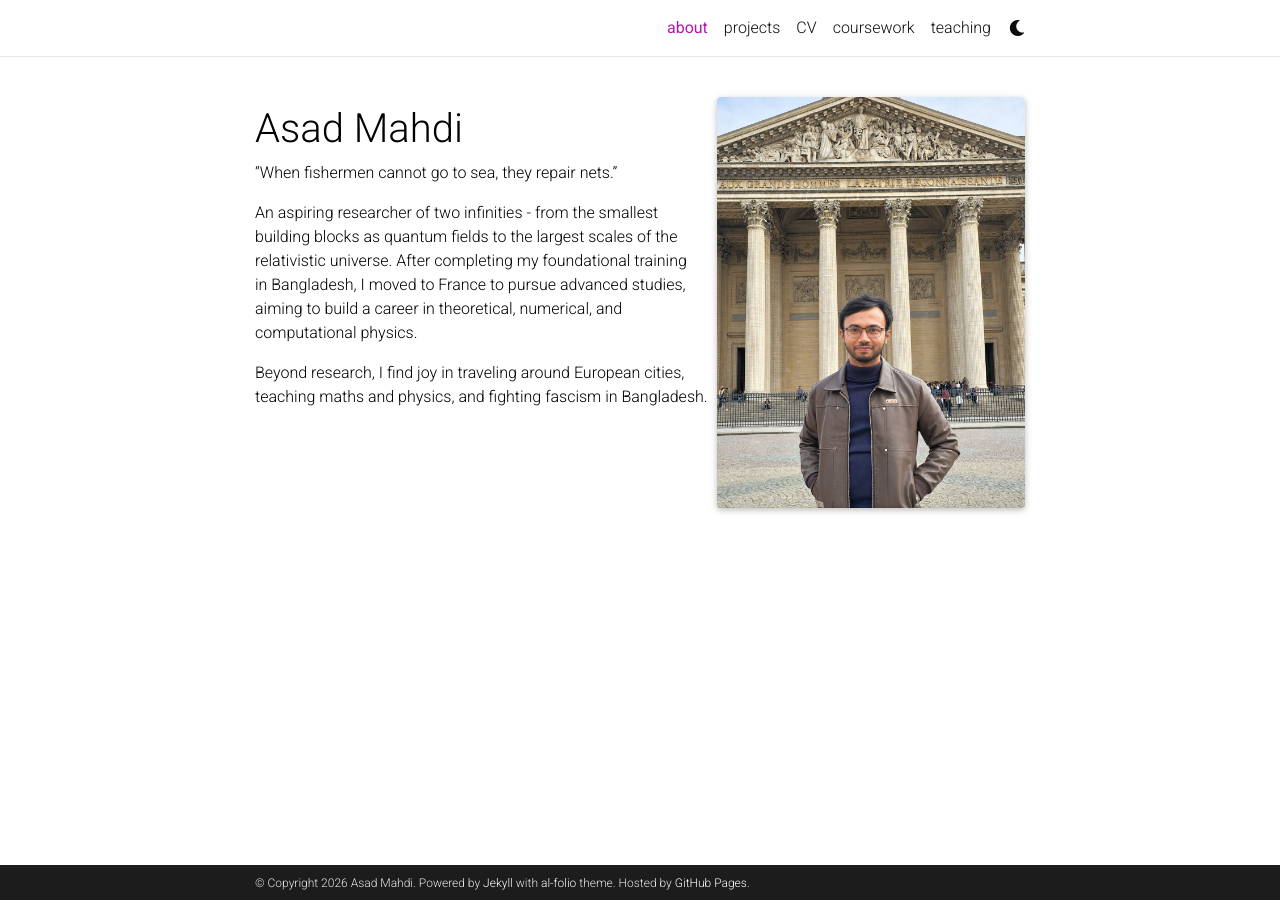
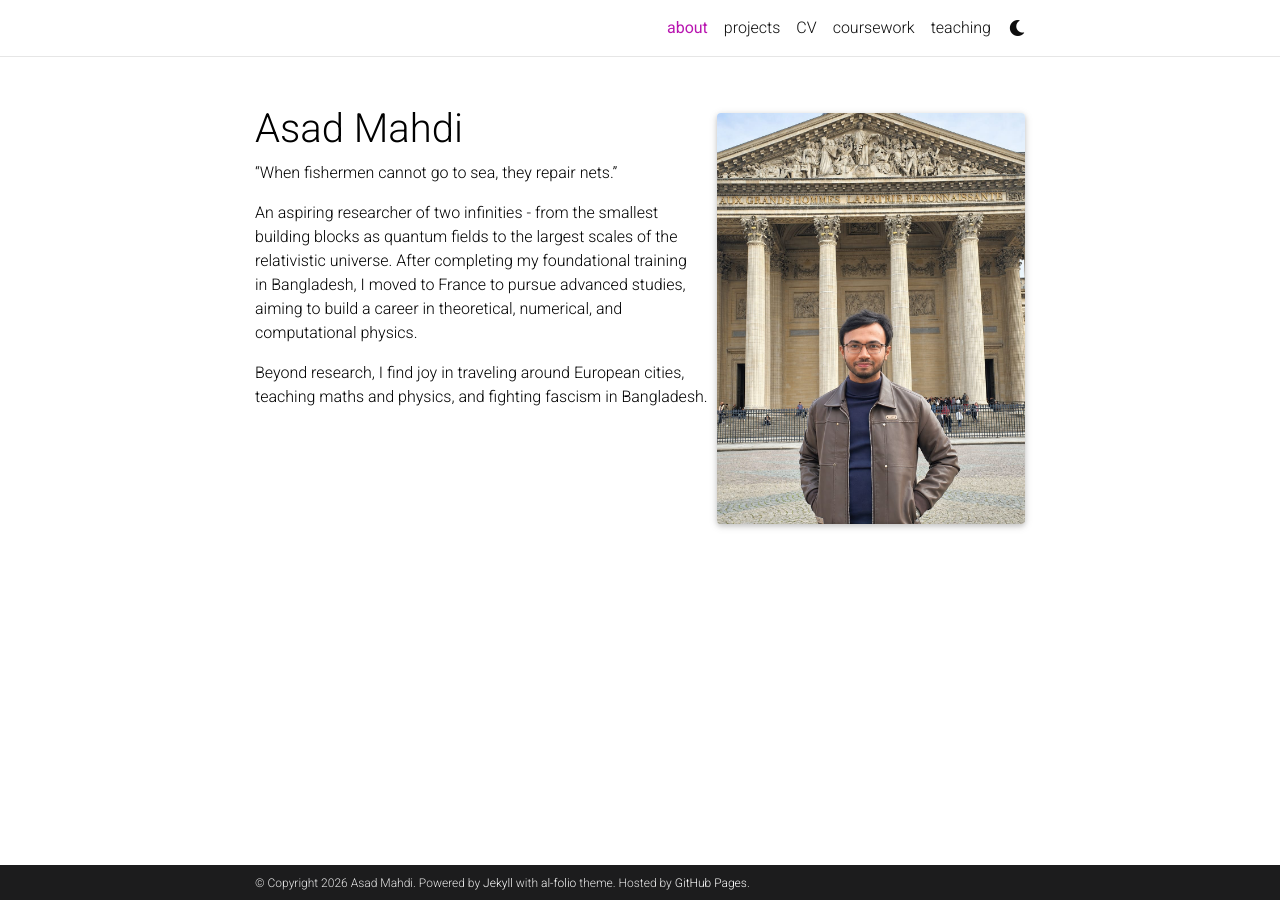
Before and after one commit to asadmahdi-phy/asadmahdi-phy.github.io, a Jekyll site: the page built from _pages/about.md, in a window 1280 px wide. Built offline with Jekyll 4.4.1, drawn with Linux system fonts in a browser that asks for light colours; full-size pictures stand in for the smaller copies a plugin makes; comment, search, counter and statistics services are not loaded; a style sheet for code colours, icons or effects is not loaded.

Commit message:
Update about.html

```diff
--- a/_layouts/about.html
+++ b/_layouts/about.html
@@ -6,7 +6,7 @@ layout: default
   /* Align the profile photograph with the name on desktop */
   @media (min-width: 576px) {
     .about-profile-aligned {
-      transform: translateY(+1.5rem);
+      transform: translateY(+2.5rem);
       margin-bottom: -8.0rem;
     }
   }
```
